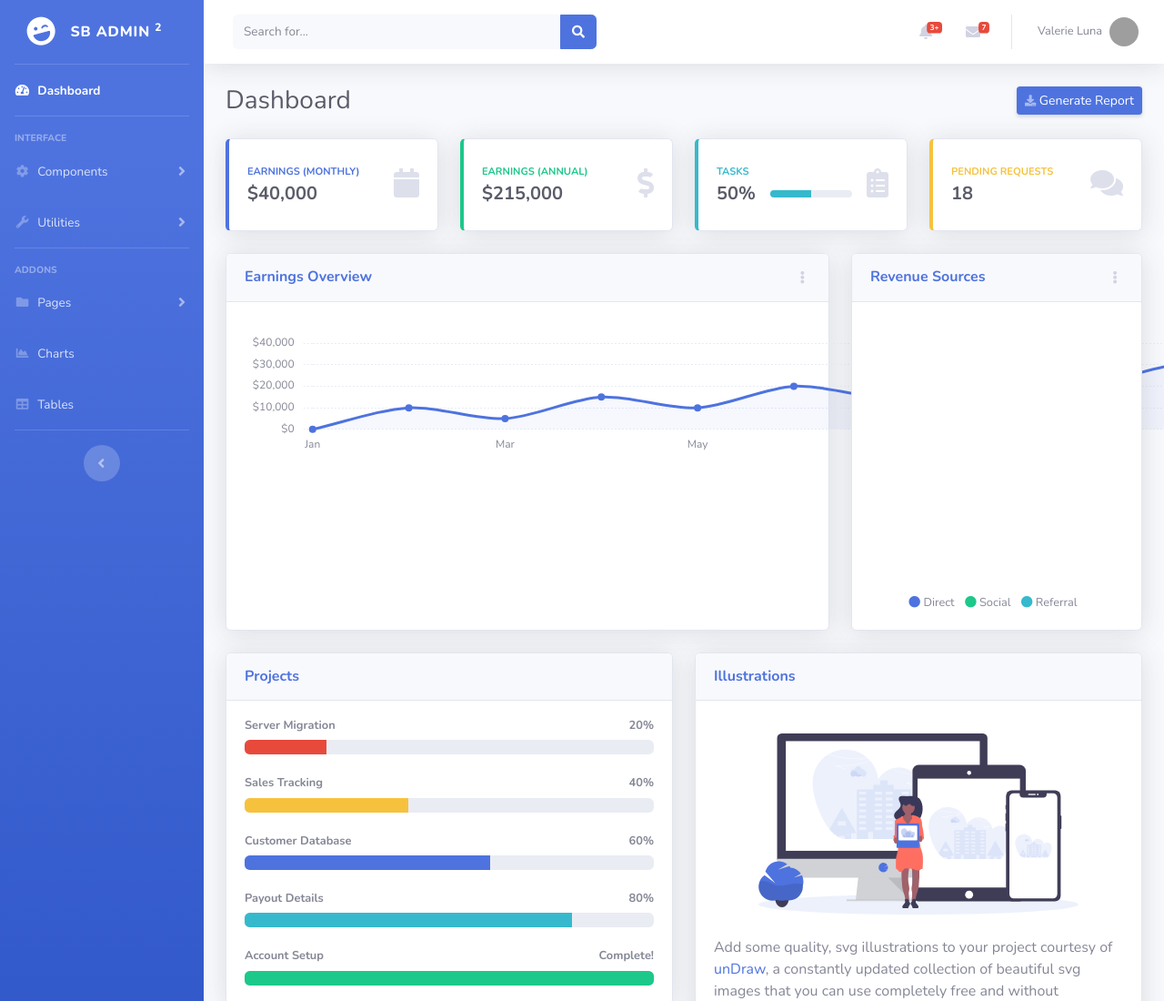
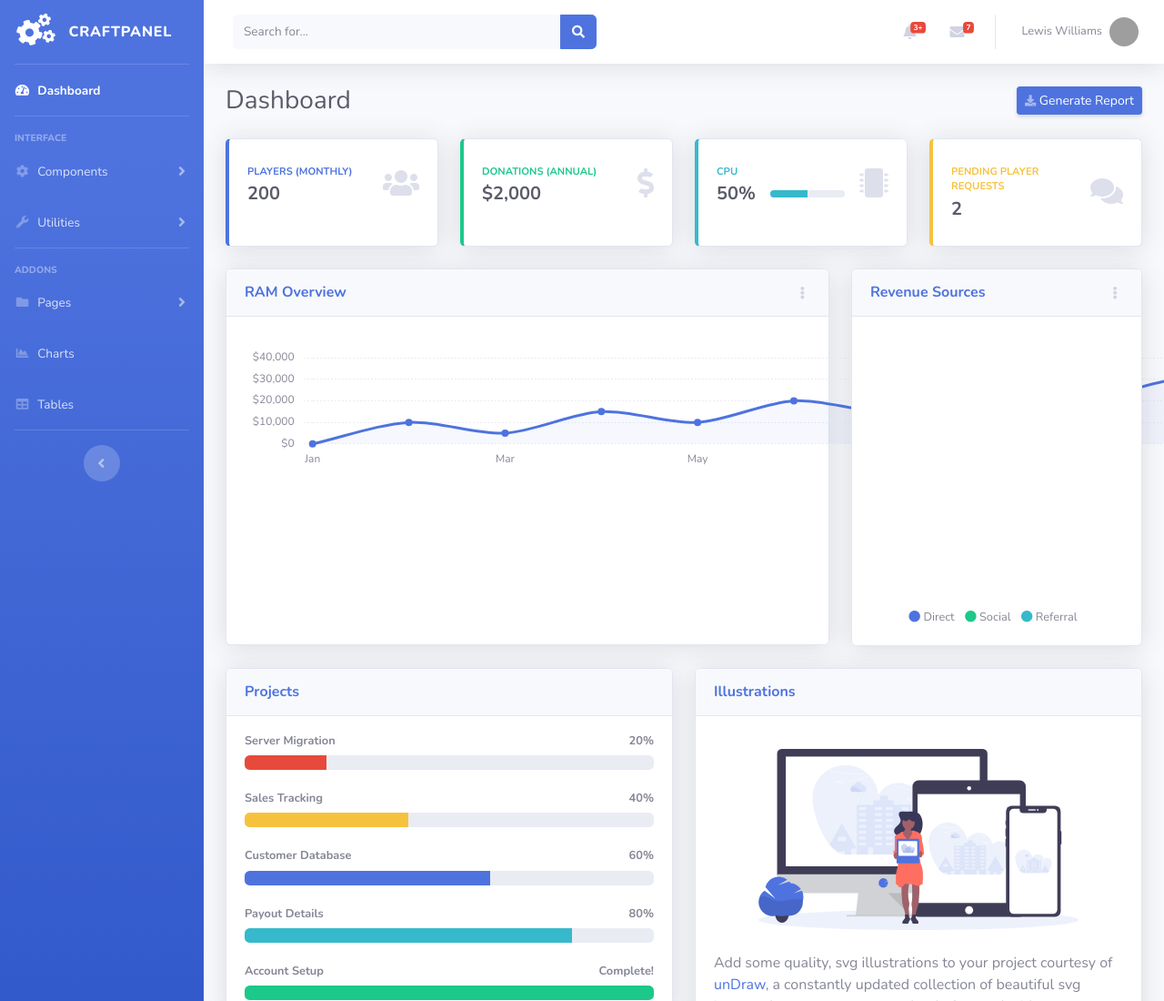
Before and after one commit to LDWme/Craft-Panel, a website with bundled scripts: page index.html in a window 1280 px wide. Shown: the top 1100 px of the page at 91% size. Built offline with nearby package versions, Linux system fonts and the light colour scheme; grey boxes are pictures that could not be loaded.

Commit message:
Updated index.html
Inital branding and card changes.

```diff
--- a/index.html
+++ b/index.html
@@ -9,7 +9,7 @@
   <meta name="description" content="">
   <meta name="author" content="">
 
-  <title>SB Admin 2 - Dashboard</title>
+  <title>CraftPanel - Dashboard</title>
 
   <!-- Custom fonts for this template-->
   <link href="vendor/fontawesome-free/css/all.min.css" rel="stylesheet" type="text/css">
@@ -31,9 +31,9 @@
       <!-- Sidebar - Brand -->
       <a class="sidebar-brand d-flex align-items-center justify-content-center" href="index.html">
         <div class="sidebar-brand-icon rotate-n-15">
-          <i class="fas fa-laugh-wink"></i>
+          <i class="fas fa-cogs"></i>
         </div>
-        <div class="sidebar-brand-text mx-3">SB Admin <sup>2</sup></div>
+        <div class="sidebar-brand-text mx-3">CraftPanel</div>
       </a>
 
       <!-- Divider -->
@@ -298,7 +298,7 @@
             <!-- Nav Item - User Information -->
             <li class="nav-item dropdown no-arrow">
               <a class="nav-link dropdown-toggle" href="#" id="userDropdown" role="button" data-toggle="dropdown" aria-haspopup="true" aria-expanded="false">
-                <span class="mr-2 d-none d-lg-inline text-gray-600 small">Valerie Luna</span>
+                <span class="mr-2 d-none d-lg-inline text-gray-600 small">Lewis Williams</span>
                 <img class="img-profile rounded-circle" src="https://source.unsplash.com/QAB-WJcbgJk/60x60">
               </a>
               <!-- Dropdown - User Information -->
@@ -346,11 +346,11 @@
                 <div class="card-body">
                   <div class="row no-gutters align-items-center">
                     <div class="col mr-2">
-                      <div class="text-xs font-weight-bold text-primary text-uppercase mb-1">Earnings (Monthly)</div>
-                      <div class="h5 mb-0 font-weight-bold text-gray-800">$40,000</div>
+                      <div class="text-xs font-weight-bold text-primary text-uppercase mb-1">Players (Monthly)</div>
+                      <div class="h5 mb-0 font-weight-bold text-gray-800">200</div>
                     </div>
                     <div class="col-auto">
-                      <i class="fas fa-calendar fa-2x text-gray-300"></i>
+                      <i class="fas fa-users fa-2x text-gray-300"></i>
                     </div>
                   </div>
                 </div>
@@ -363,8 +363,8 @@
                 <div class="card-body">
                   <div class="row no-gutters align-items-center">
                     <div class="col mr-2">
-                      <div class="text-xs font-weight-bold text-success text-uppercase mb-1">Earnings (Annual)</div>
-                      <div class="h5 mb-0 font-weight-bold text-gray-800">$215,000</div>
+                      <div class="text-xs font-weight-bold text-success text-uppercase mb-1">Donations (Annual)</div>
+                      <div class="h5 mb-0 font-weight-bold text-gray-800">$2,000</div>
                     </div>
                     <div class="col-auto">
                       <i class="fas fa-dollar-sign fa-2x text-gray-300"></i>
@@ -374,13 +374,13 @@
               </div>
             </div>
 
-            <!-- Earnings (Monthly) Card Example -->
+            <!-- CPU Card Example -->
             <div class="col-xl-3 col-md-6 mb-4">
               <div class="card border-left-info shadow h-100 py-2">
                 <div class="card-body">
                   <div class="row no-gutters align-items-center">
                     <div class="col mr-2">
-                      <div class="text-xs font-weight-bold text-info text-uppercase mb-1">Tasks</div>
+                      <div class="text-xs font-weight-bold text-info text-uppercase mb-1">CPU</div>
                       <div class="row no-gutters align-items-center">
                         <div class="col-auto">
                           <div class="h5 mb-0 mr-3 font-weight-bold text-gray-800">50%</div>
@@ -393,7 +393,7 @@
                       </div>
                     </div>
                     <div class="col-auto">
-                      <i class="fas fa-clipboard-list fa-2x text-gray-300"></i>
+                      <i class="fas fa-microchip fa-2x text-gray-300"></i>
                     </div>
                   </div>
                 </div>
@@ -406,8 +406,8 @@
                 <div class="card-body">
                   <div class="row no-gutters align-items-center">
                     <div class="col mr-2">
-                      <div class="text-xs font-weight-bold text-warning text-uppercase mb-1">Pending Requests</div>
-                      <div class="h5 mb-0 font-weight-bold text-gray-800">18</div>
+                      <div class="text-xs font-weight-bold text-warning text-uppercase mb-1">Pending Player Requests</div>
+                      <div class="h5 mb-0 font-weight-bold text-gray-800">2</div>
                     </div>
                     <div class="col-auto">
                       <i class="fas fa-comments fa-2x text-gray-300"></i>
@@ -427,7 +427,7 @@
               <div class="card shadow mb-4">
                 <!-- Card Header - Dropdown -->
                 <div class="card-header py-3 d-flex flex-row align-items-center justify-content-between">
-                  <h6 class="m-0 font-weight-bold text-primary">Earnings Overview</h6>
+                  <h6 class="m-0 font-weight-bold text-primary">RAM Overview</h6>
                   <div class="dropdown no-arrow">
                     <a class="dropdown-toggle" href="#" role="button" id="dropdownMenuLink" data-toggle="dropdown" aria-haspopup="true" aria-expanded="false">
                       <i class="fas fa-ellipsis-v fa-sm fa-fw text-gray-400"></i>
```
